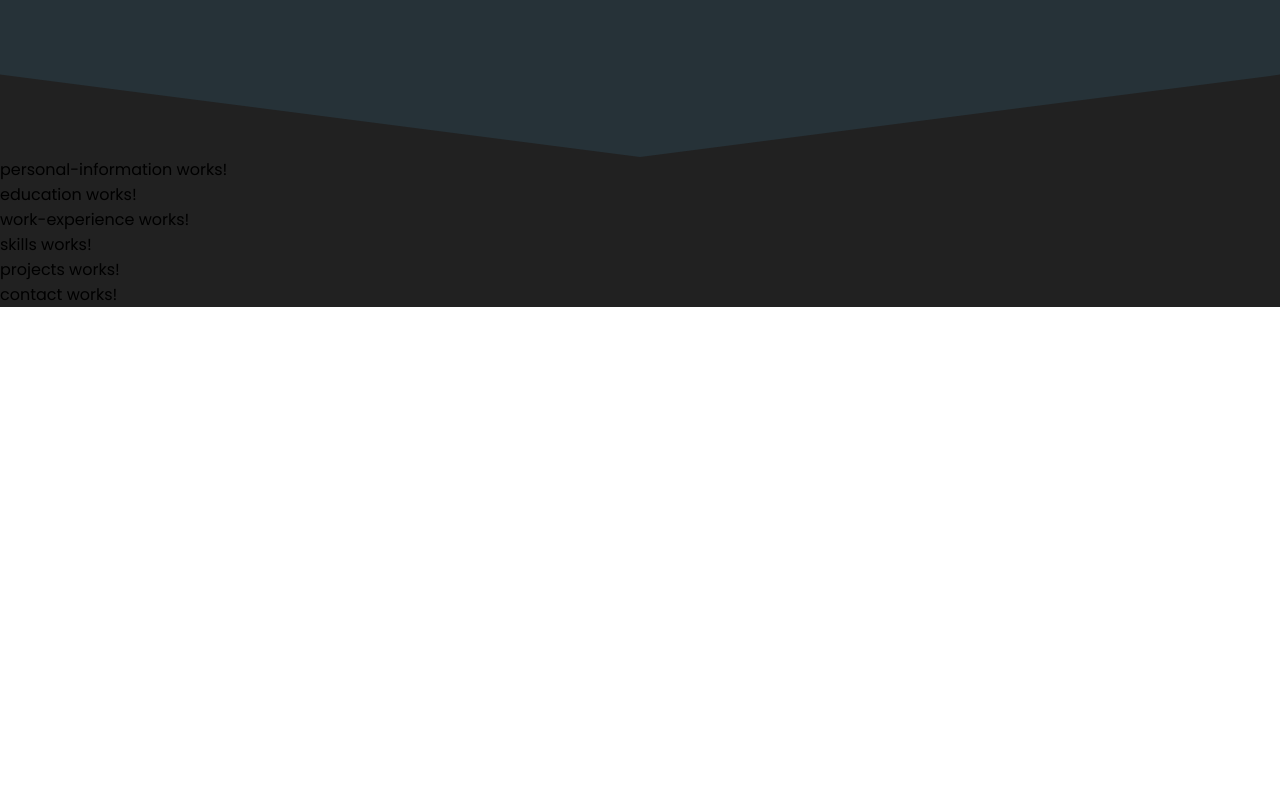
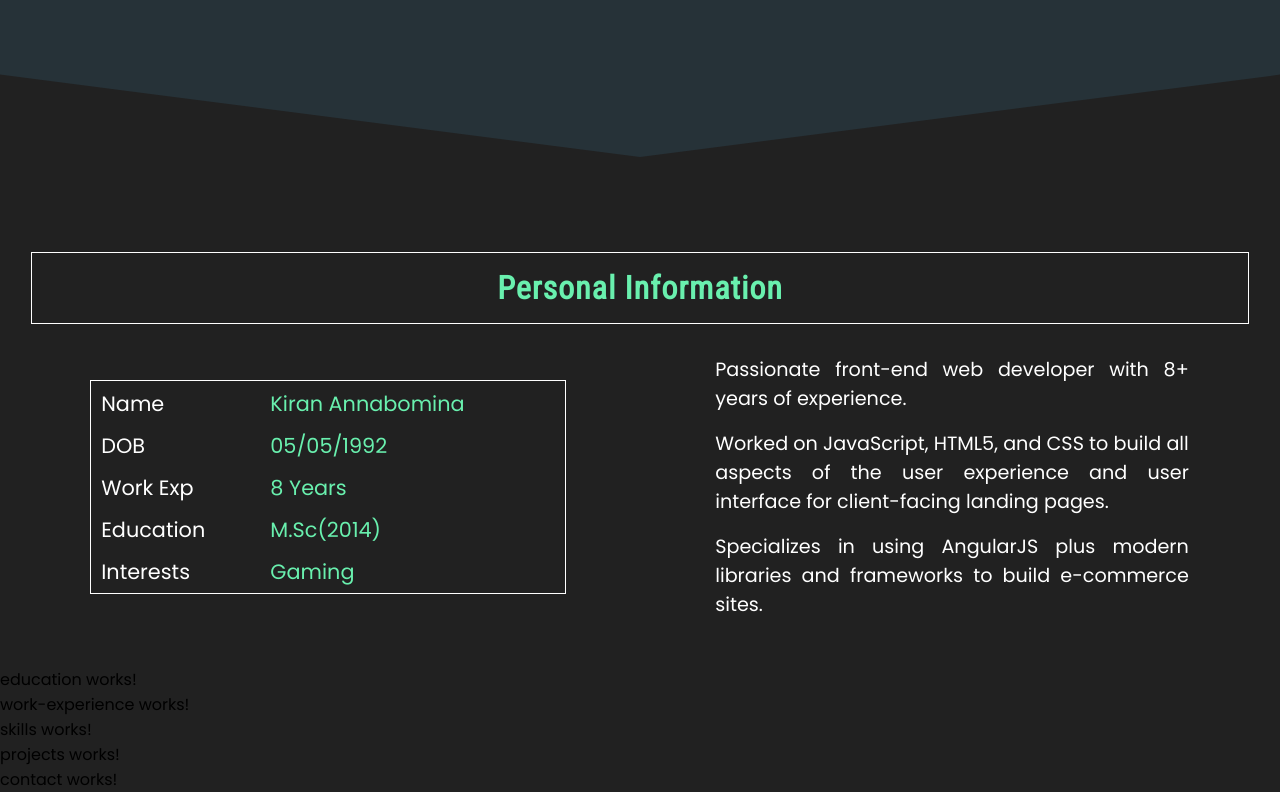
Before and after one commit to KiranAnnabomina/portfolio, an Angular app: page / in a window 1280 px wide. Shown: the part 667-1459 px from the top of the page. Before the commit the page ends 974 px from the top, so only its background shows below. Built offline with nearby package versions, Linux system fonts and the light colour scheme.

Commit message:
Personal Information component is completed.

```diff
--- a/src/app/baner/baner.component.css
+++ b/src/app/baner/baner.component.css
@@ -59,7 +59,7 @@
     width: 100%;
     bottom: 0%;
     position: absolute;
-    background-color: #69F0AE;
+    background-color: #9ae594;
     clip-path: inset(0 round 50% 0 0);
 }
 
--- a/src/app/personal-information/personal-information.component.css
+++ b/src/app/personal-information/personal-information.component.css
@@ -0,0 +1,56 @@
+:host {
+    display: block;
+    color: white;
+    padding: 3rem 2rem;
+}
+
+.container {
+    gap: 2rem;
+    display: grid;
+}
+
+table {
+    font-size: 1.3rem;
+    outline: 1px solid white;
+}
+
+table tr {
+    height: 40px;
+}
+
+table tr td {
+    padding-left: 0.5rem;
+}
+
+table tr td:nth-child(even) {
+    color: var(--green);
+}
+
+section p {
+    font-size: 1.2rem;
+    text-align: justify;
+}
+
+section p:not(:first-child) {
+    margin-top: 1rem;
+}
+
+/* PC */
+
+:host.pc {
+    margin-top: 3rem;
+}
+
+:host.pc .container {
+    grid-template-columns: 1fr 1fr;
+}
+
+:host.pc h1 {
+    grid-column: 1/3;
+}
+
+:host.pc section,
+:host.pc table {
+    width: 80%;
+    margin: auto;
+}
--- a/src/app/personal-information/personal-information.component.html
+++ b/src/app/personal-information/personal-information.component.html
@@ -1 +1,19 @@
-<p>personal-information works!</p>
+<div class="container">
+    <h1 class="title">
+        <span>Personal Information</span>
+    </h1>
+
+    <table>
+        <tbody>
+            <tr *ngFor="let row of myData">
+                <td *ngFor="let col of row">{{col}}</td>
+            </tr>
+        </tbody>
+    </table>
+
+    <section>
+        <p *ngFor="let sentence of aboutMe">
+            {{sentence}}
+        </p>
+    </section>
+</div>
--- a/src/app/personal-information/personal-information.component.ts
+++ b/src/app/personal-information/personal-information.component.ts
@@ -1,10 +1,27 @@
-import { Component } from '@angular/core';
+import { Component, OnInit } from '@angular/core';
 
 @Component({
   selector: 'personal-information',
   templateUrl: './personal-information.component.html',
   styleUrls: ['./personal-information.component.css']
 })
-export class PersonalInformationComponent {
+export class PersonalInformationComponent implements OnInit {
+  myData: string[][] = [
+    ['Name', 'Kiran Annabomina'],
+    ['DOB', '05/05/1992'],
+    ['Work Exp', '8 Years'],
+    ['Education', 'M.Sc(2014)'],
+    ['Interests', 'Gaming'],
+  ];
+
+  aboutMe: string[] = [
+    'Passionate front-end web developer with 8+ years of experience.',
+    'Worked on JavaScript, HTML5, and CSS to build all aspects of the user experience and user interface for client-facing landing pages.',
+    'Specializes in using AngularJS plus modern libraries and frameworks to build e-commerce sites.'
+  ];
+
+  constructor() { }
+
+  ngOnInit(): void { }
 
 }
--- a/src/styles.css
+++ b/src/styles.css
@@ -1,9 +1,9 @@
 /* You can add global styles to this file, and also import other style files */
+
 :root {
     --green: #69F0AE;
     --green-light: #B9F6CA;
     --gray-light: #BDBDBD;
-    --dark-gray: #263238;
     --dark-gray: #263238;
     --black: #212121;
 }
@@ -23,3 +23,12 @@ body {
     max-width: 1500px;
     outline: 0px solid white;
 }
+
+h1 {
+    padding: 1rem 0;
+    text-align: center;
+    letter-spacing: 1px;
+    color: var(--green);
+    outline: 1px solid white;
+    font-family: 'Roboto Condensed', sans-serif;
+}
```
Also changed, not shown: src/app/models/models.ts (added).
